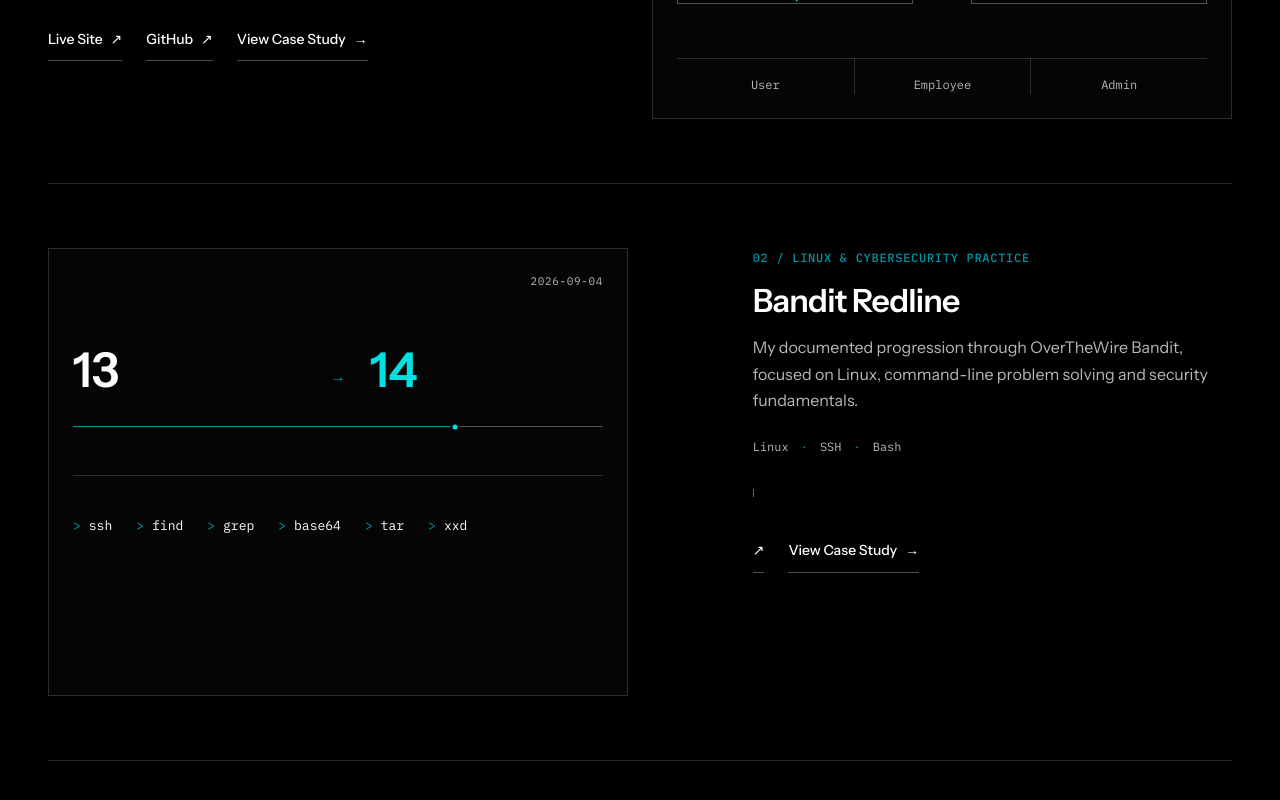
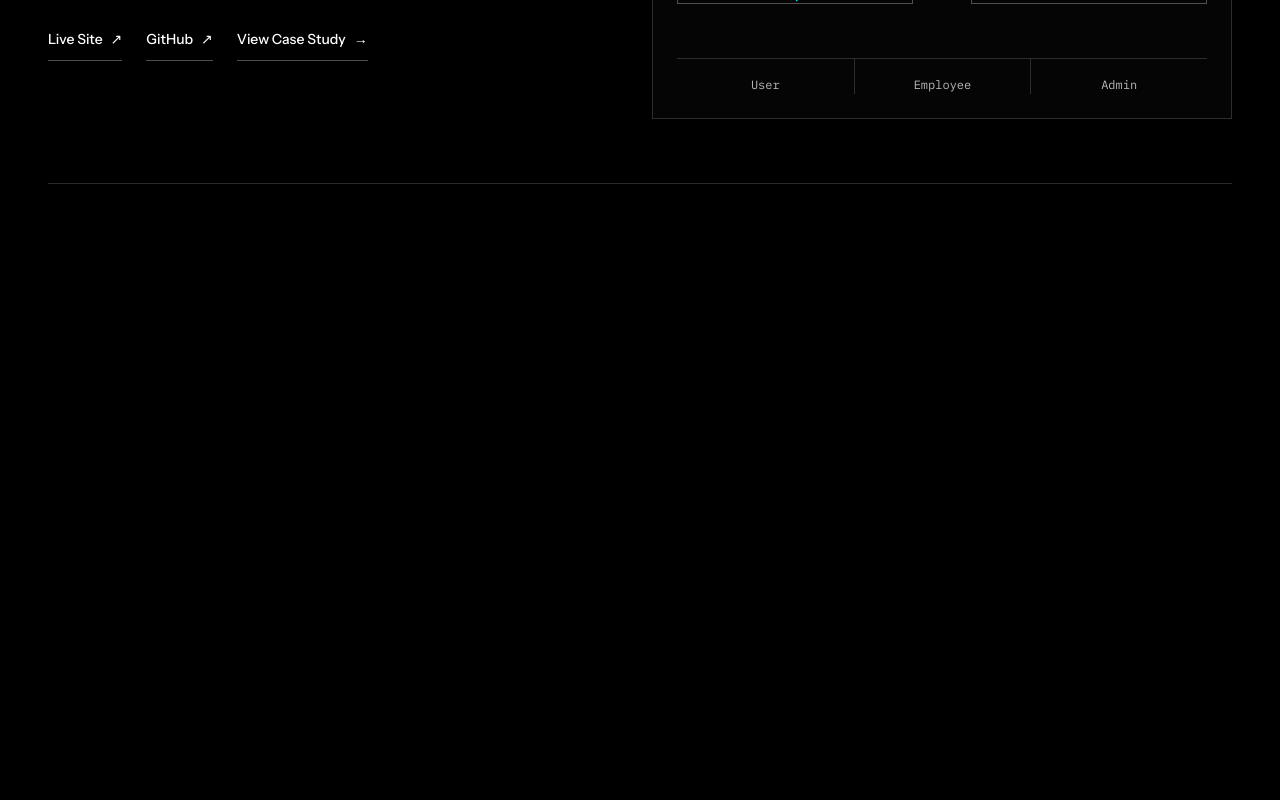
Before and after one commit to emma-dasilva-dev/emma-dasilva-portfolio, a Next.js app: page /en in a window 1280 px wide. Shown: the part 1388-2188 px from the top of the page. After the commit the page ends 1676 px from the top, so only its background shows below. Built offline with nearby package versions, Linux system fonts and the light colour scheme.

Commit message:
refactor: keep Bandit out of software projects

```diff
--- a/src/components/sections/Work.tsx
+++ b/src/components/sections/Work.tsx
@@ -2,7 +2,7 @@ import Link from "next/link";
 
 import { PageContainer } from "@/components/layout/PageContainer";
 import { Section } from "@/components/layout/Section";
-import { banditProgress, projects } from "@/content/projects";
+import { projects } from "@/content/projects";
 import { workContent } from "@/content/work";
 import type { Locale } from "@/types/locale";
 
@@ -13,7 +13,6 @@ interface WorkProps {
 }
 
 const stay = projects.find((project) => project.slug === "stay")!;
-const bandit = projects.find((project) => project.slug === "bandit-redline")!;
 
 export function Work({ locale }: WorkProps) {
   const copy = workContent[locale];
@@ -29,7 +28,6 @@ export function Work({ locale }: WorkProps) {
           </div>
         </div>
 
-        <div className={styles.projects}>
         <article className={styles.project}>
           <div className={styles.projectCopy}>
             <p className={styles.projectIndex}>01 / {stay.subtitle[locale]}</p>
@@ -84,71 +82,6 @@ export function Work({ locale }: WorkProps) {
             </div>
           </div>
         </article>
-
-          <article className={`${styles.project} ${styles.banditProject}`}>
-            <div className={styles.banditEvidence}>
-              <div className={styles.evidenceHeader}>
-                <span>{copy.progressLabel}</span>
-                <span>{banditProgress.lastUpdated}</span>
-              </div>
-
-              <div className={styles.progressNumbers}>
-                <div>
-                  <span className={styles.metaLabel}>{copy.completedLabel}</span>
-                  <strong>{banditProgress.completedThrough}</strong>
-                </div>
-                <span className={styles.progressArrow}>→</span>
-                <div>
-                  <span className={styles.metaLabel}>{copy.currentLabel}</span>
-                  <strong className={styles.currentLevel}>{banditProgress.currentLevel}</strong>
-                </div>
-              </div>
-
-              <div className={styles.progressTrack} aria-hidden="true">
-                <span className={styles.progressCompleted} />
-                <span className={styles.progressCurrent} />
-              </div>
-
-              <div className={styles.commandBlock}>
-                <span className={styles.metaLabel}>{copy.commandsLabel}</span>
-                <div className={styles.commands}>
-                  <span>ssh</span>
-                  <span>find</span>
-                  <span>grep</span>
-                  <span>base64</span>
-                  <span>tar</span>
-                  <span>xxd</span>
-                </div>
-              </div>
-            </div>
-
-            <div className={styles.projectCopy}>
-              <p className={styles.projectIndex}>02 / {bandit.subtitle[locale]}</p>
-              <h3 className={styles.projectTitle}>{bandit.title}</h3>
-              <p className={styles.projectSummary}>{bandit.summary[locale]}</p>
-
-              <ul className={styles.techList} aria-label="Technologies">
-                {bandit.technologies.map((technology) => (
-                  <li key={technology}>{technology}</li>
-                ))}
-              </ul>
-
-              <div className={styles.callout}>
-                <p className={styles.calloutLabel}>{copy.banditChangeLabel}</p>
-                <p>{copy.banditChange}</p>
-              </div>
-
-              <div className={styles.actions}>
-                <a href={bandit.links.journal} target="_blank" rel="noreferrer">
-                  {copy.readJournal} <span aria-hidden="true">↗</span>
-                </a>
-                <Link href={`/${locale}/work/${bandit.slug}`}>
-                  {copy.viewCaseStudy} <span aria-hidden="true">→</span>
-                </Link>
-              </div>
-            </div>
-          </article>
-        </div>
       </PageContainer>
     </Section>
   );
```
Lines whose indentation alone changed are shown as unchanged.
